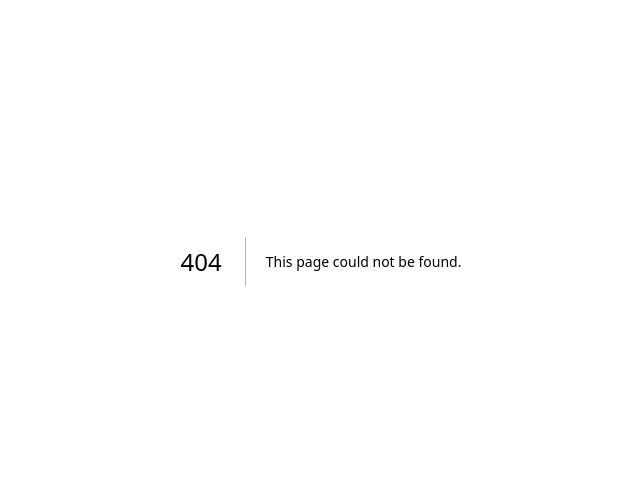
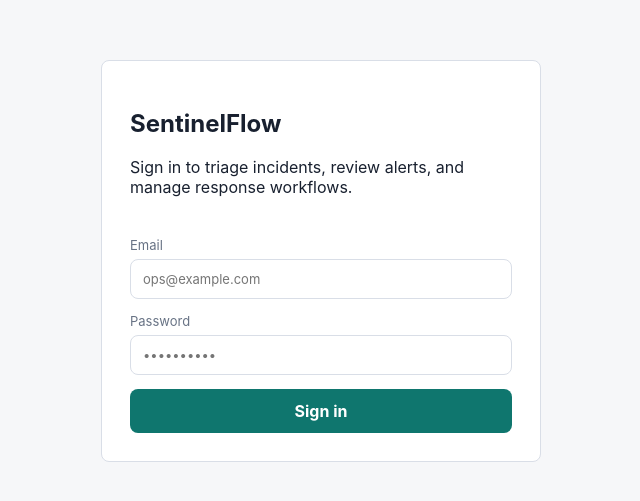
Before and after one commit to sanskar-vermaa/sentinelflowse, a Next.js app in the folder apps/web/: page /login in a window 1280 px wide. Before the commit this address had no page. Shown: the part 139-640 px from the top of the page, without its empty margins (319-959 px from the left). Built offline with nearby package versions, Linux system fonts and the light colour scheme.

Commit message:
feat(web): add login screen

```diff
--- a/apps/web/app/globals.css
+++ b/apps/web/app/globals.css
@@ -112,6 +112,55 @@ a {
   font-weight: 700;
 }
 
+.auth-page {
+  align-items: center;
+  display: grid;
+  min-height: 100vh;
+  padding: 24px;
+}
+
+.auth-panel {
+  background: var(--panel);
+  border: 1px solid var(--line);
+  border-radius: 8px;
+  display: grid;
+  gap: 24px;
+  margin: 0 auto;
+  max-width: 440px;
+  padding: 28px;
+  width: 100%;
+}
+
+.form {
+  display: grid;
+  gap: 14px;
+}
+
+.form label {
+  color: var(--muted);
+  display: grid;
+  font-size: 13px;
+  gap: 6px;
+}
+
+.form input {
+  border: 1px solid var(--line);
+  border-radius: 8px;
+  font: inherit;
+  padding: 11px 12px;
+}
+
+.form button {
+  background: var(--accent);
+  border: 0;
+  border-radius: 8px;
+  color: #ffffff;
+  cursor: pointer;
+  font: inherit;
+  font-weight: 700;
+  padding: 12px;
+}
+
 @media (max-width: 860px) {
   .shell {
     grid-template-columns: 1fr;
--- /dev/null
+++ b/apps/web/app/login/page.tsx
@@ -0,0 +1,23 @@
+export default function LoginPage() {
+  return (
+    <main className="auth-page">
+      <section className="auth-panel">
+        <div>
+          <h1>SentinelFlow</h1>
+          <p>Sign in to triage incidents, review alerts, and manage response workflows.</p>
+        </div>
+        <form className="form">
+          <label>
+            Email
+            <input type="email" placeholder="ops@example.com" />
+          </label>
+          <label>
+            Password
+            <input type="password" placeholder="••••••••••" />
+          </label>
+          <button type="button">Sign in</button>
+        </form>
+      </section>
+    </main>
+  );
+}
```
